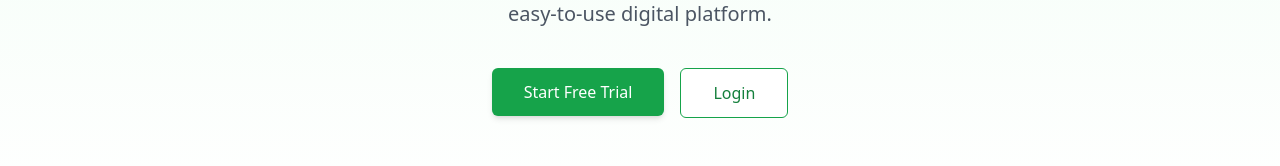
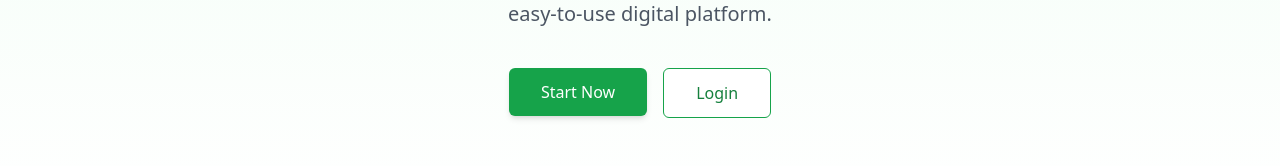
Before and after one commit to Brandon-Isaac/Wanfam, a React (Create React App) app in the folder Frontend/: page / in a window 1280 px wide. Shown: the part 280-446 px from the top of the page. Built offline with nearby package versions, Linux system fonts and the light colour scheme; no server answers.

Commit message:
fix: Update navigation paths in AssignVet and CreateWorker components; change button label in Hero component

```diff
--- a/Frontend/src/components/Forms/AssignVet.tsx
+++ b/Frontend/src/components/Forms/AssignVet.tsx
@@ -34,7 +34,7 @@ const AssignVet = () => {
         try {
             await api.post(`/vets/add-farm`, { vetId: selectedVet, farmId });
             setSuccessMessage("Vet assigned successfully!");
-            navigate(`/${farmId}/vets`);
+            navigate(`/Farms/${farmId}/vets`);
         } catch (err: any) {
             setError(err.message || "Error assigning vet");
         }
@@ -105,7 +105,7 @@ const AssignVet = () => {
                 </button>
             </form>
             <button
-                onClick={() => navigate(`/${farmId}/vets`)}
+                onClick={() => navigate(`/Farms/${farmId}/vets`)}
                 className="w-full mt-4 bg-gray-500 text-white p-2 rounded hover:bg-gray-600"
             >
                 Cancel
--- a/Frontend/src/components/Forms/CreateWorker.tsx
+++ b/Frontend/src/components/Forms/CreateWorker.tsx
@@ -1,12 +1,9 @@
 import React, {useState, useEffect} from 'react';
 import { useNavigate, useParams } from 'react-router-dom';
-import { useFarm } from '../../contexts/FarmContext';
-import { useAuth } from '../../contexts/AuthContext';
 import api from '../../utils/Api';
 
 const CreateWorker = () => {
     const { farmId } = useParams<{ farmId: string }>();
-    const { user } = useAuth();
     const navigate = useNavigate();
     const [firstName, setFirstName] = useState('');
     const [lastName, setLastName] = useState('');
--- a/Frontend/src/components/LandingPage/Hero.tsx
+++ b/Frontend/src/components/LandingPage/Hero.tsx
@@ -16,7 +16,7 @@
             </p>
             <div className="mt-10 flex flex-col sm:flex-row justify-center gap-4">
                 <Link to= './register'>
-                <button className="bg-green-600 text-white px-8 py-3 rounded-md text-base font-medium hover:bg-green-700 shadow-md">Start Free Trial</button>
+                <button className="bg-green-600 text-white px-8 py-3 rounded-md text-base font-medium hover:bg-green-700 shadow-md">Start Now</button>
                 </Link>
                 <Link to="./login">
                 <button className="bg-white text-green-700 border border-green-600 px-8 py-3 rounded-md text-base font-medium hover:bg-green-50">Login</button>
```
